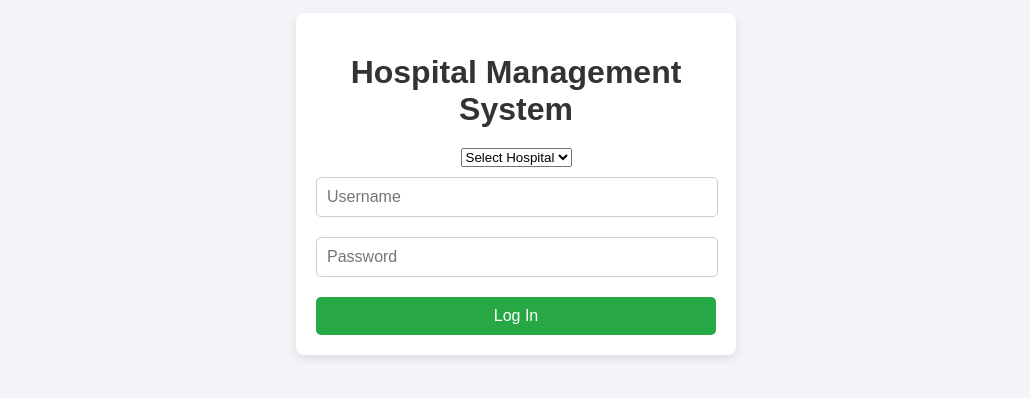
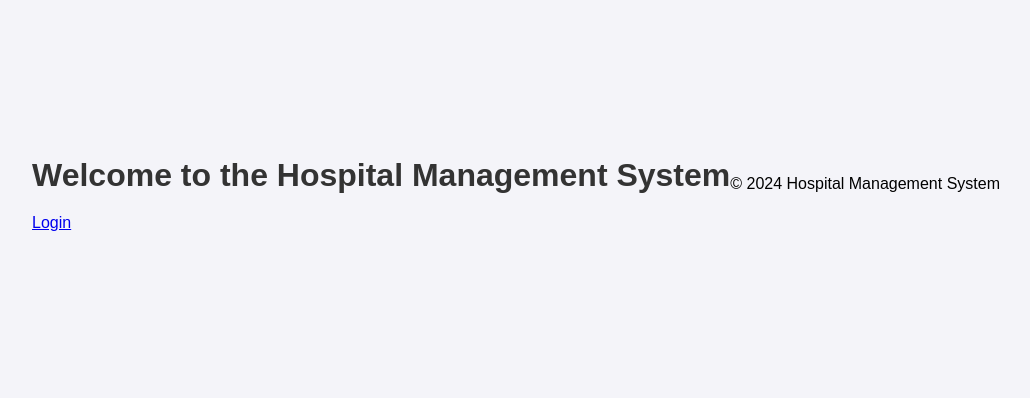
Before and after one commit to obaydulbc/hospital-management, a website: page index.html in a window 1280 px wide. Shown: the part 216-614 px from the top of the page, without its empty margins (124-1154 px from the left). Drawn offline with Linux system fonts and the light colour scheme; files that its build step writes are made by us from their sources.

Commit message:
Update index.html

```diff
--- a/index.html
+++ b/index.html
@@ -3,22 +3,18 @@
 <head>
     <meta charset="UTF-8">
     <meta name="viewport" content="width=device-width, initial-scale=1.0">
-    <title>Hospital Management Login</title>
-    <link rel="stylesheet" href="assets/style.css">
+    <title>Hospital Management System</title>
+    <link rel="stylesheet" href="css/style.css">
 </head>
 <body>
-    <div class="login-container">
-        <h1>Hospital Management System</h1>
-        <form id="loginForm">
-            <select id="hospitalName" required>
-                <option value="" disabled selected>Select Hospital</option>
-            </select>
-            <input type="text" id="username" placeholder="Username" required />
-            <input type="password" id="password" placeholder="Password" required />
-            <button type="submit">Log In</button>
-        </form>
-        <p id="error" style="color: red; display: none;">Invalid login details. Please try again.</p>
-    </div>
-    <script src="assets/app.js"></script>
+    <header>
+        <h1>Welcome to the Hospital Management System</h1>
+        <nav>
+            <a href="login.html">Login</a>
+        </nav>
+    </header>
+    <footer>
+        <p>&copy; 2024 Hospital Management System</p>
+    </footer>
 </body>
 </html>
```
